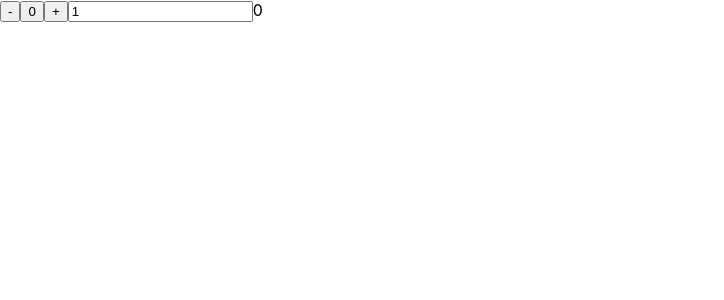
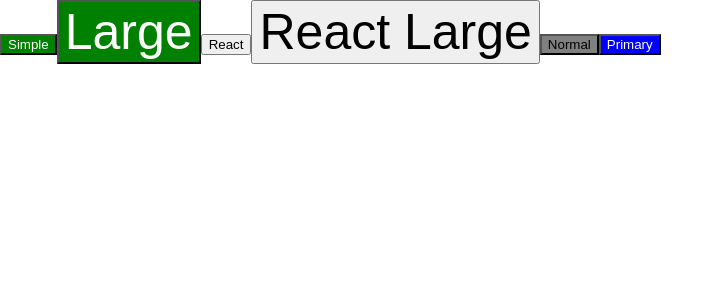
Before and after one commit to laegel123/react_study, a React (Create React App) app: page / in a window 1280 px wide. Shown: the top 300 px of the page, without its empty margins (0-724 px from the left). Built offline with nearby package versions, Linux system fonts and the light colour scheme.

Commit message:
Title : styledComponent 실습

```diff
--- a/src/index.js
+++ b/src/index.js
@@ -7,6 +7,7 @@
 import UseState from "./useReducerSample/UseState";
 import UseReducer from "./useReducerSample/UseReducer";
 import Extension from "./useReducerSample/Extension";
+import StyledComponentSample from "./styledComponentSample/StyledComponentSample";
 
 const root = ReactDOM.createRoot(document.getElementById('root'));
 root.render(
@@ -15,7 +16,8 @@
     {/*<Context/>*/}
     {/*<UseState/>*/}
     {/*<UseReducer/>*/}
-    <Extension/>
+    {/*<Extension/>*/}
+    <StyledComponentSample/>
   </React.StrictMode>
 );
 
--- /dev/null
+++ b/src/styledComponentSample/StyledComponentSample.js
@@ -0,0 +1,46 @@
+import React from "react";
+import styled from 'styled-components';
+import "./style.css";
+
+const SimpleButton = styled.button`
+    color: white;
+    background-color: green;
+`;
+const LargeButton = styled(SimpleButton) `
+    font-size: 50px;
+`;
+
+const ReactButton = props => {
+    return <button className={props.className}>{props.children}</button>
+}
+
+const ReactLargeButton = styled(ReactButton)`
+    font-size: 50px;
+`;
+
+const PrimaryButton = styled.button`
+color: ${props => props.primary ? 'white' : 'black'};
+background-color: ${props => props.primary ? 'blue' : 'gray'};
+
+/*color: ${function(props){
+    if (props.primary) {
+        return 'white';
+    } else {
+        return 'black';
+    }
+}};*/
+`;
+
+export default function StyledComponentSample() {
+
+    return (
+        <div>
+            <SimpleButton>Simple</SimpleButton>
+            <LargeButton>Large</LargeButton>
+            <ReactButton>React</ReactButton>
+            <ReactLargeButton>React Large</ReactLargeButton>
+            <PrimaryButton>Normal</PrimaryButton>
+            <PrimaryButton primary>Primary</PrimaryButton>
+        </div>
+    )
+};
```
Also changed, not shown: src/styledComponentSample/style.css (added).
